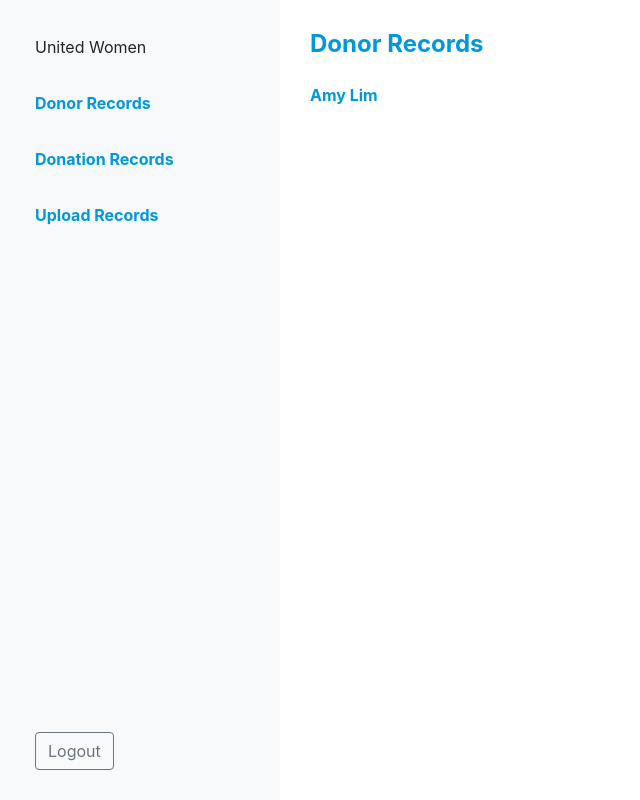
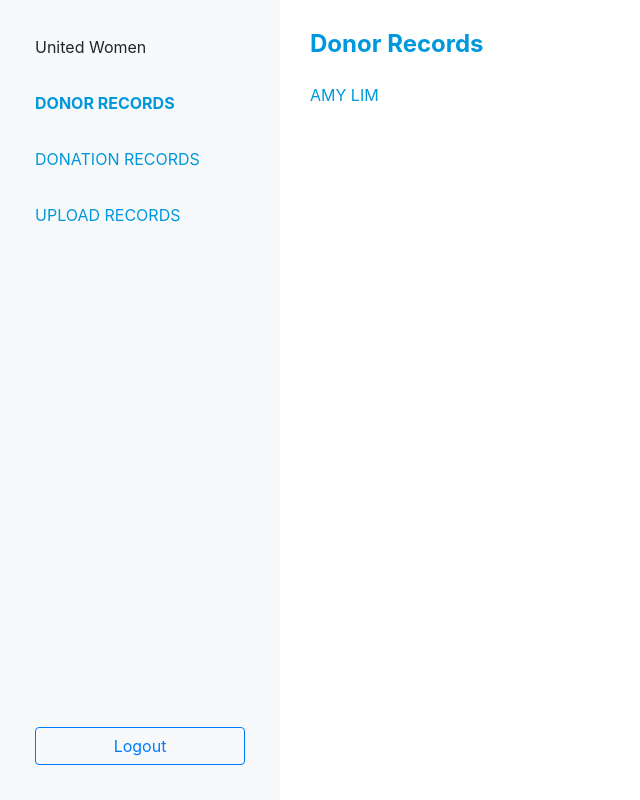
Before and after one commit to TechLadies/united_women_frontend, a React (Create React App) app: page / in a window 1280 px wide. Shown: the whole page, without its empty margins (0-640 px from the left). Built offline with nearby package versions, Linux system fonts and the light colour scheme.

Commit message:
Add active state

```diff
--- a/src/components/NavBar.css
+++ b/src/components/NavBar.css
@@ -3,18 +3,34 @@
     max-width: 280px;
     height: 100vh;
     padding: 35px;
+    display: flex;
+    flex-direction: column;
 }
 
 a {
     color: #0098DC;
     font-weight: bold;
 }
+a:hover {
+    color: #0098DC;
+}
+
+.sidebar-nav ul {
+    list-style-type: none;
+    padding: 0;
+}
 
 .nav-link {
     padding: 1rem 0;
+    text-transform: uppercase;
+    font-weight: normal;
 }
 
-.sidebar .btn-logout {
-    position: absolute;
-    bottom: 30px;
+.nav-link.active {
+    font-weight: bold;
 }
+
+.btn-logout {
+    margin-top: auto;
+    margin-bottom: 0;
+}
--- a/src/components/NavBar.js
+++ b/src/components/NavBar.js
@@ -1,27 +1,38 @@
 import React from 'react'
-import { Link } from 'react-router-dom'
+import { NavLink } from 'react-router-dom'
 import './NavBar.css'
 
 function NavBar() {
+    const checkActive = (match, location) => {
+        const {pathname} = location;
+        if (pathname === "/"
+            || pathname === "/donor-record"
+            || pathname === "/add-donor") {
+            return true;
+        }
+    }
     return (
         <div className='sidebar bg-light'>
             <div className='sidebar-brand'>
                 <p>United Women</p>
             </div>
             <nav className='sidebar-nav'>
-                <ul className='nav'>
+                <ul>
                     <li className='nav-item'>
-                        <Link to='/' className='nav-link'>Donor Records</Link>
+                        <NavLink to='/'
+                                 className='nav-link'
+                                 isActive={checkActive}
+                                 activeClassName='active'>Donor Records</NavLink>
                     </li>
                     <li className='nav-item'>
-                        <Link to='/donation-records' className='nav-link'>Donation Records</Link>
+                        <NavLink to='/donation-records' className='nav-link' activeClassName='active'>Donation Records</NavLink>
                     </li>
                     <li className='nav-item'>
-                        <Link to='/upload-records' className='nav-link'>Upload Records</Link>
+                        <NavLink to='/upload-records' className='nav-link' activeClassName='active'>Upload Records</NavLink>
                     </li>
                 </ul>
             </nav>
-            <button type="button" className="btn btn-outline-secondary btn-logout">Logout</button>
+            <button type="button" className="btn btn-outline-primary btn-block btn-logout">Logout</button>
         </div>
 
     );
```
